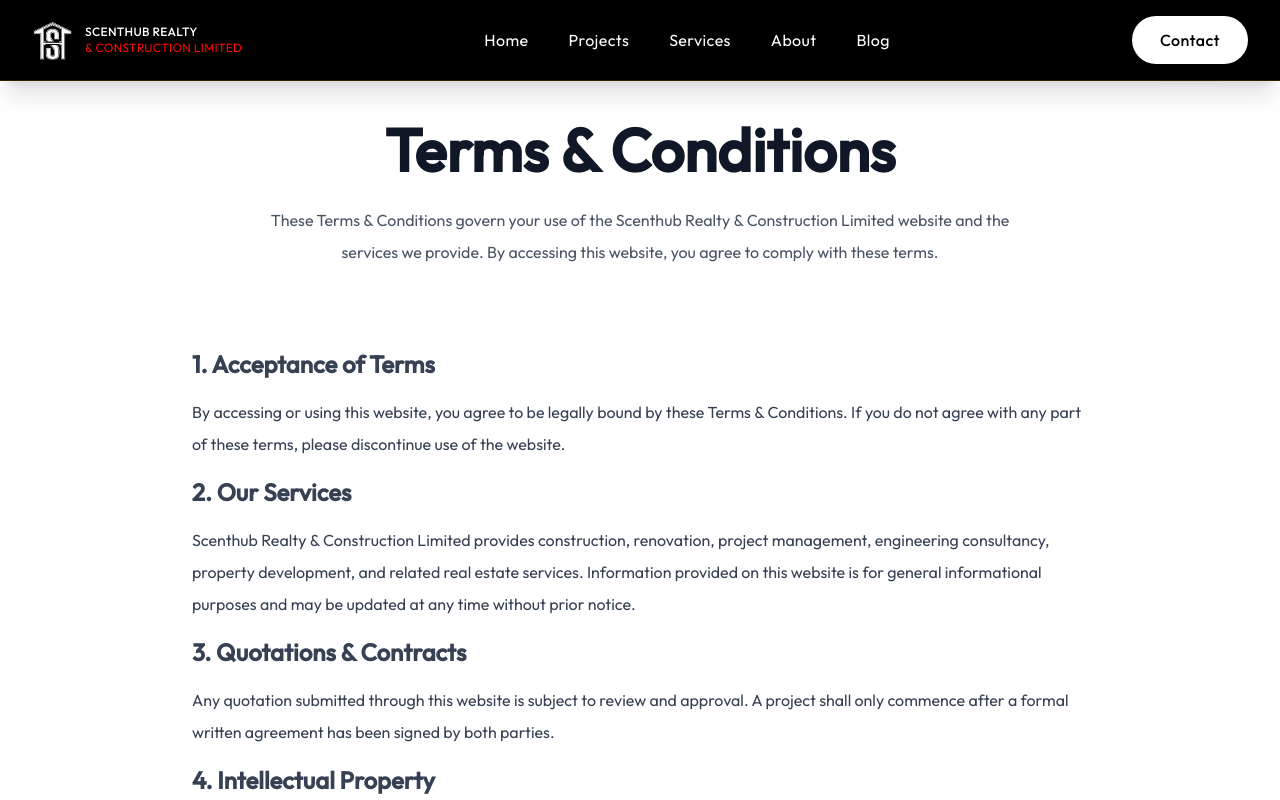
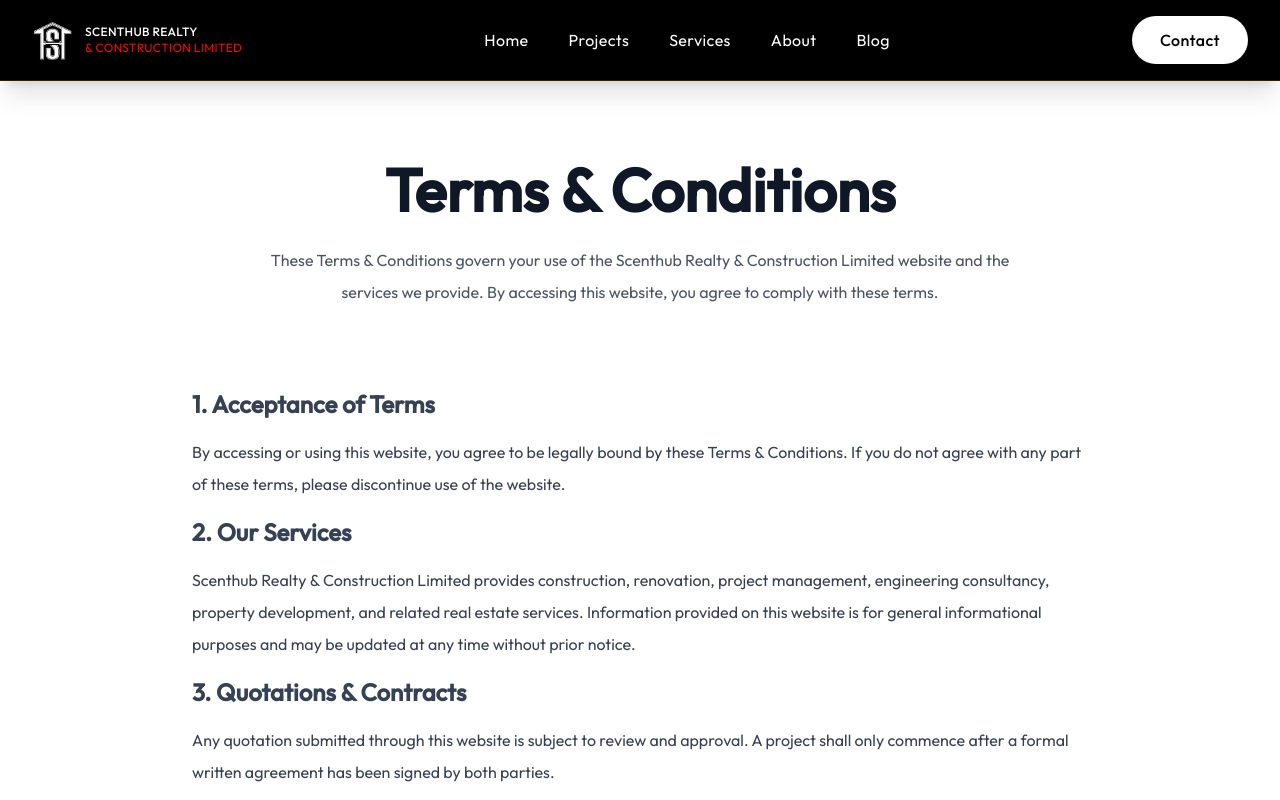
Before and after one commit to Tomilayo21/scenthub, a Next.js app: page /terms-and-conditions in a window 1280 px wide. Shown: the top 800 px of the page. Built offline with nearby package versions, Linux system fonts and the light colour scheme; no server answers.

Commit message:
First Commit

```diff
--- a/app/terms-and-conditions/page.jsx
+++ b/app/terms-and-conditions/page.jsx
@@ -9,7 +9,7 @@ export default function TermsAndConditions() {
             <Navbar />
 
             <main className="pb-24 mt-20 bg-white">
-                <div className="max-w-5xl mx-auto px-6 md:px-12 lg:px-16 py-6">
+                <div className="max-w-5xl mx-auto px-6 md:px-12 lg:px-16 py-16">
 
                     {/* Header */}
                     <div className="mb-20 text-center">
```
